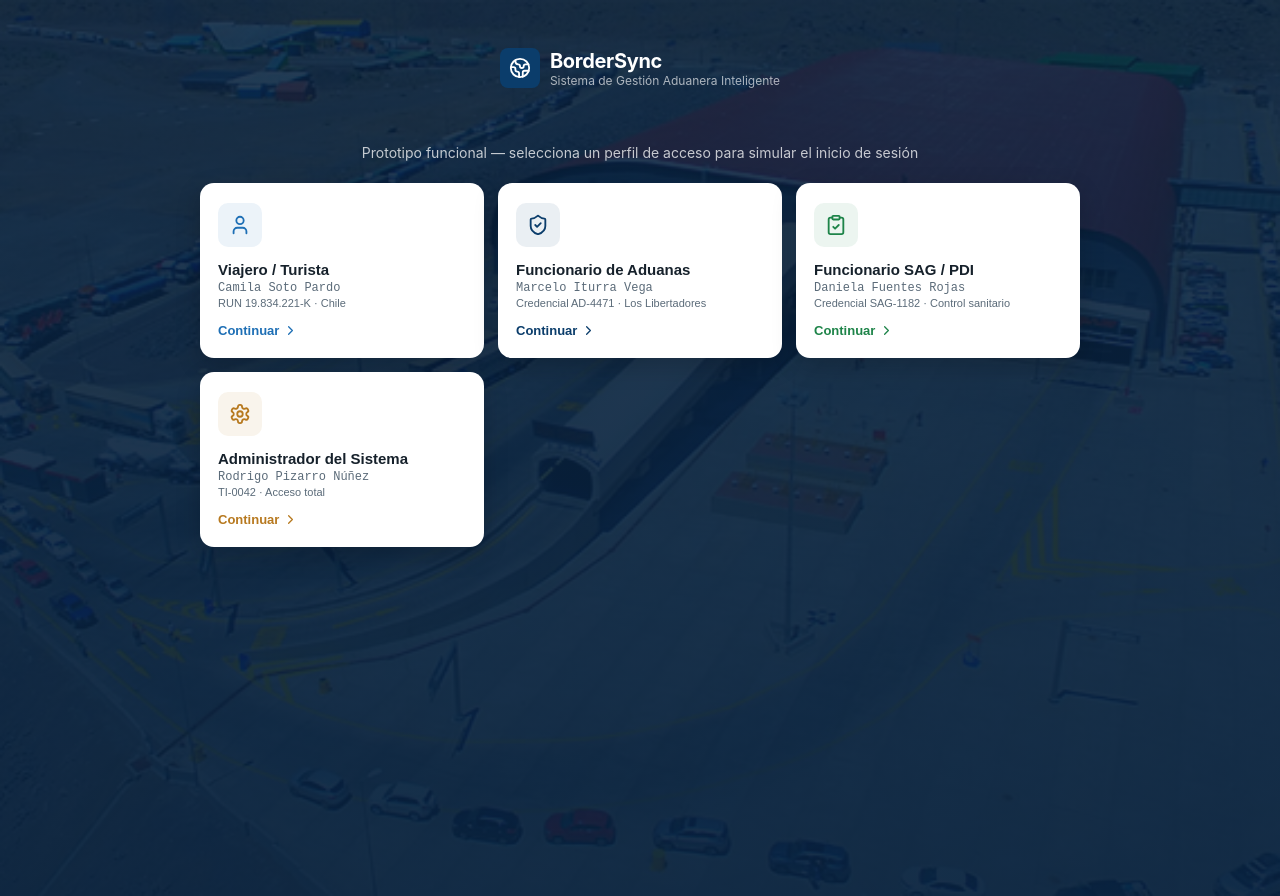
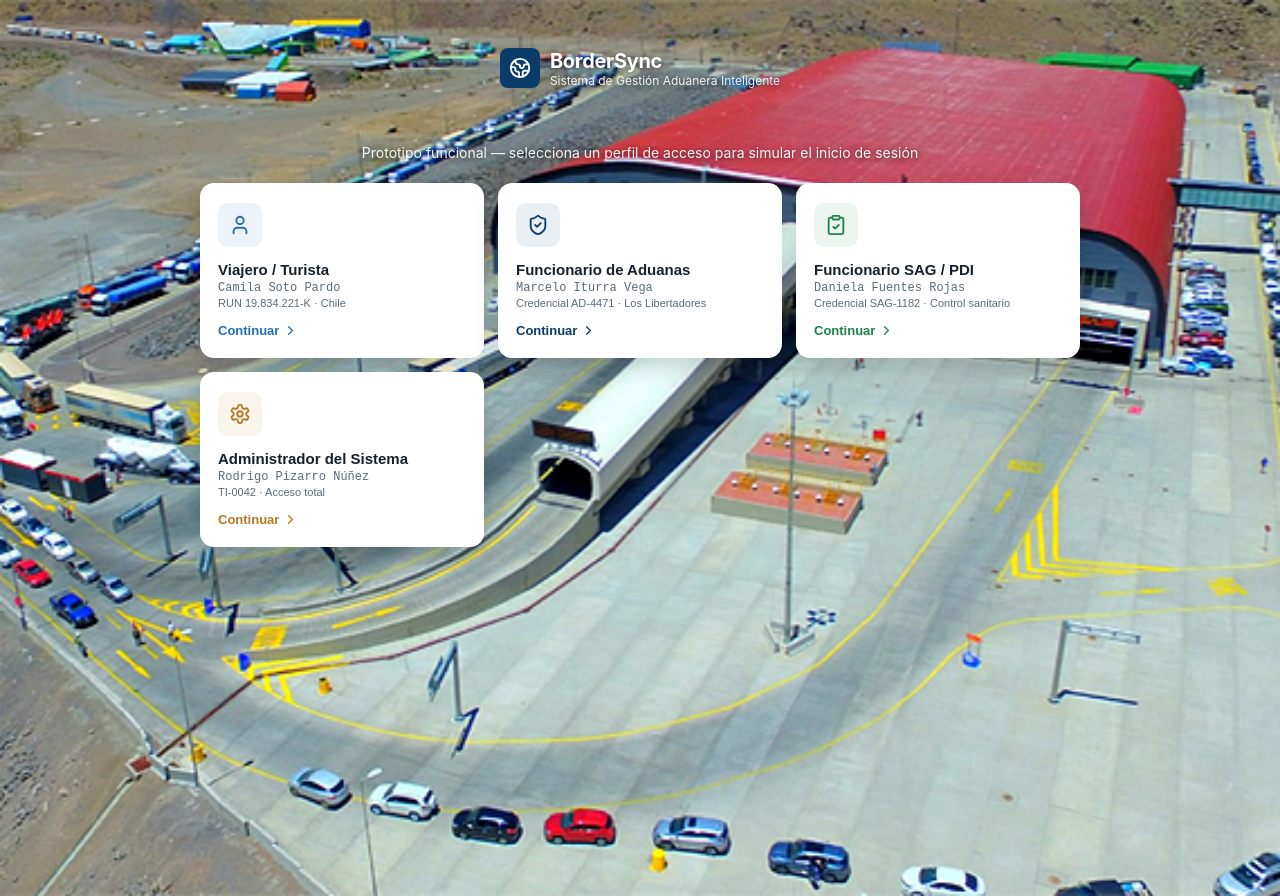
Before and after one commit to cristopher35/bordersync, a React (Vite) app in the folder prototipo-web/: page / in a window 1280 px wide. Built offline with nearby package versions, Linux system fonts and the light colour scheme.

Commit message:
fix: quitar overlay azul, usar foto pura con sombra de texto para legibilidad

```diff
--- a/prototipo-web/src/App.jsx
+++ b/prototipo-web/src/App.jsx
@@ -181,7 +181,7 @@ function LoginScreen({ onSelectRole }) {
   return (
     <div style={{
       minHeight: '100vh',
-      backgroundImage: `linear-gradient(180deg, rgba(8,33,61,0.88) 0%, rgba(8,33,61,0.94) 100%), url('/fondo-paso-fronterizo.jpg')`,
+      backgroundImage: `url('/fondo-paso-fronterizo.jpg')`,
       backgroundSize: 'cover', backgroundPosition: 'center', backgroundRepeat: 'no-repeat',
       display: 'flex', flexDirection: 'column', alignItems: 'center', padding: '48px 16px',
       fontFamily: 'Inter, -apple-system, BlinkMacSystemFont, sans-serif',
@@ -189,15 +189,15 @@ function LoginScreen({ onSelectRole }) {
       <div style={{ display: 'flex', alignItems: 'center', gap: 10, marginBottom: 6 }}>
         <Logo size={40} />
         <div>
-          <div style={{ color: '#fff', fontWeight: 700, fontSize: 20, letterSpacing: -0.3 }}>BorderSync</div>
-          <div style={{ color: 'rgba(255,255,255,0.65)', fontSize: 12 }}>Sistema de Gestión Aduanera Inteligente</div>
+          <div style={{ color: '#fff', fontWeight: 700, fontSize: 20, letterSpacing: -0.3, textShadow: '0 2px 8px rgba(0,0,0,0.65)' }}>BorderSync</div>
+          <div style={{ color: 'rgba(255,255,255,0.92)', fontSize: 12, textShadow: '0 1px 6px rgba(0,0,0,0.65)' }}>Sistema de Gestión Aduanera Inteligente</div>
         </div>
       </div>
 
       <div style={{ marginTop: 36, width: '100%', maxWidth: 880 }}>
         {step === 'credentials' && (
           <>
-            <p style={{ textAlign: 'center', color: 'rgba(255,255,255,0.75)', fontSize: 14, marginBottom: 22 }}>
+            <p style={{ textAlign: 'center', color: 'rgba(255,255,255,0.95)', fontSize: 14, marginBottom: 22, textShadow: '0 1px 6px rgba(0,0,0,0.7)' }}>
               Prototipo funcional — selecciona un perfil de acceso para simular el inicio de sesión
             </p>
             <div style={{ display: 'grid', gridTemplateColumns: 'repeat(auto-fit, minmax(260px, 1fr))', gap: 14 }}>
```
